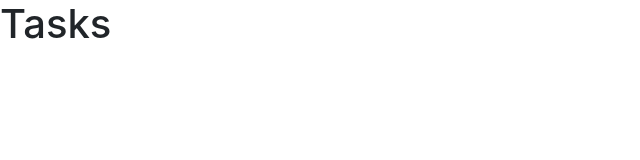
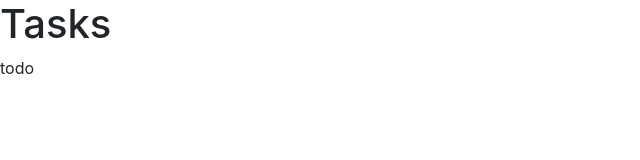
Before and after one commit to MofuMofu2/vue2-cypress-sandbox, a Vue app: page /completed in a window 1280 px wide. Shown: the top 160 px of the page, without its empty margins (0-640 px from the left). Built offline with nearby package versions, Linux system fonts and the light colour scheme.

Commit message:
feature: #14 TODOリスト用のコンポーネント雛形作成

```diff
--- a/src/App.vue
+++ b/src/App.vue
@@ -1,13 +1,16 @@
 <template>
-  <div id="todo-list">
+  <div id="todos">
     <h1>Tasks</h1>
+    <todo-list />
   </div>
 </template>
 
 <script lang="ts">
 import Vue from "vue";
+import TodoList from "@/components/TodoList.vue";
 
 export default Vue.extend({
+  components: { TodoList },
   name: "App",
 });
 </script>
--- /dev/null
+++ b/src/components/TodoList.vue
@@ -0,0 +1,9 @@
+<template>
+  <div id="todo-list">todo</div>
+</template>
+<script lang="ts">
+import Vue from "vue";
+export default Vue.extend({
+  name: "TodoList",
+});
+</script>
```
